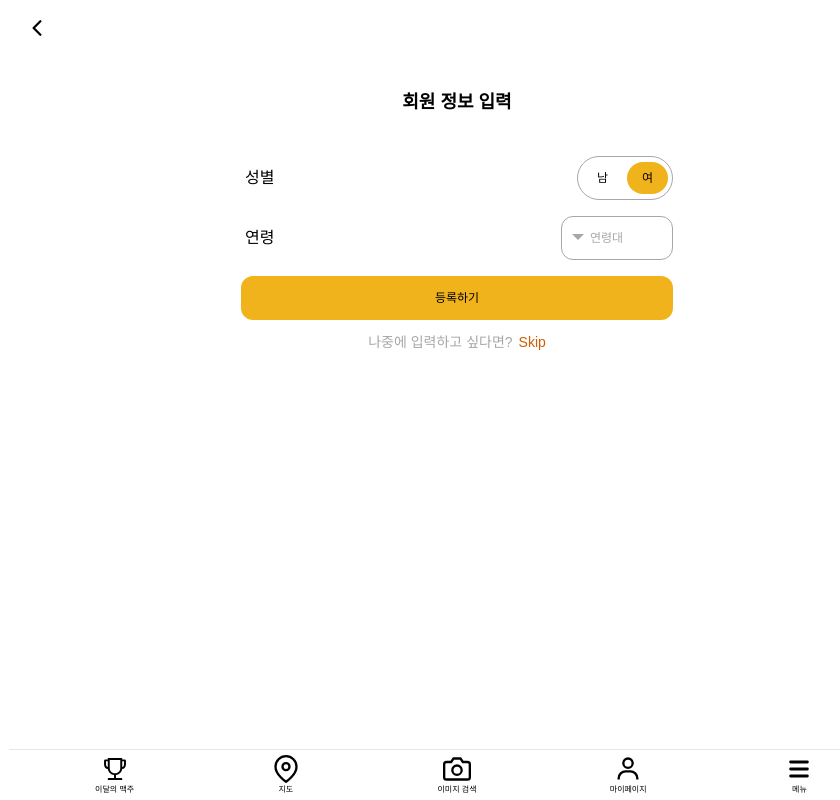
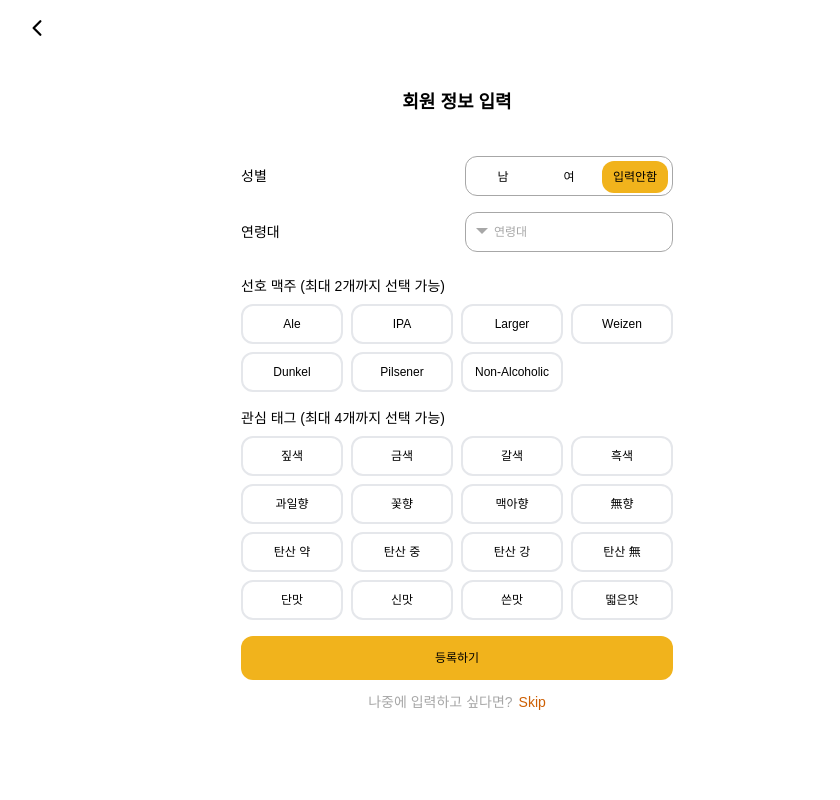
Before and after one commit to GetA-BEER/GetABeer, a Next.js app in the folder fe/: page /signup/information in a window 1280 px wide. Shown: the whole page, without its empty margins (183-1023 px from the left). Built offline with nearby package versions, Linux system fonts and the light colour scheme; a web font is replaced by a local one.

Commit message:
GB-53 style:회원 정보 입력 페이지 제작

```diff
--- /dev/null
+++ b/fe/components/signup/ InterestTag.tsx
@@ -0,0 +1,45 @@
+export default function InterestTag() {
+  const interestList = [
+    '짚색',
+    '금색',
+    '갈색',
+    '흑색',
+    '과일향',
+    '꽃향',
+    '맥아향',
+    '無향',
+    '탄산 약',
+    '탄산 중',
+    '탄산 강',
+    '탄산 無',
+    '단맛',
+    '신맛',
+    '쓴맛',
+    '떫은맛',
+  ];
+
+  return (
+    <div className="mx-2 mt-4">
+      <div className="text-sm">관심 태그 (최대 4개까지 선택 가능)</div>
+      <div className="grid grid-cols-4 my-2 gap-2 w-full items-center">
+        {interestList.map((el: string, idx: number) => (
+          <div key={idx.toString()}>
+            <input
+              type="checkbox"
+              name="interest"
+              id={el}
+              value={el}
+              className="peer hidden"
+            />
+            <label
+              htmlFor={el}
+              className="text-xs h-10 w-full inline-flex items-center justify-center cursor-pointer select-none rounded-xl p-1 text-center peer-checked: border-2 peer-checked:border-y-brown"
+            >
+              {el}
+            </label>
+          </div>
+        ))}
+      </div>
+    </div>
+  );
+}
--- a/fe/components/signup/AgeBox.tsx
+++ b/fe/components/signup/AgeBox.tsx
@@ -2,7 +2,7 @@ import { useState } from 'react';
 import { GoTriangleDown } from 'react-icons/go';
 
 export default function AgeBox() {
-  const pairingList = ['20대', '30대', '40대', '50대', '60대', '70대', '80대'];
+  const pairingList = ['20대', '30대', '40대', '50대', '60대 이상'];
   const [showModal, setShowModal] = useState(false);
   const [checked, setChecked] = useState(false);
   const [category, setCategory] = useState('연령대');
@@ -13,18 +13,20 @@ export default function AgeBox() {
     console.log(checked);
   };
   return (
+    <div className="flex justify-between">
+      <div className="m-2 self-center text-sm">연령대</div>
       <div className="m-2">
         <button
           onClick={() => setShowModal(!showModal)}
           className={`${
             checked ? 'text-black' : 'text-y-gray'
-        } flex items-center w-28  h-11 border border-y-gray pl-2 pr-3 py-1 text-xs rounded-xl cursor-pointer`}
+          } flex items-center w-52 h-10 border border-y-gray pl-2 pr-3 py-1 text-xs rounded-xl cursor-pointer`}
         >
           <GoTriangleDown className="w-4 h-4 mb-[2px] mr-1 text-y-gray" />
           <span>{category}</span>
         </button>
         {showModal ? (
-        <div className="relative w-28 h-0">
+          <div className="relative w-52 h-0">
             <ul className="bg-white border w-full text-xs rounded-lg x-20 z-20 absolute right-0">
               {pairingList.map((el: string, idx: number) => (
                 <li
@@ -47,5 +49,6 @@ export default function AgeBox() {
           <></>
         )}
       </div>
+    </div>
   );
 }
--- /dev/null
+++ b/fe/components/signup/BeerCategory.tsx
@@ -0,0 +1,36 @@
+export default function BeerCategory() {
+  const beerCategory = [
+    'Ale',
+    'IPA',
+    'Larger',
+    'Weizen',
+    'Dunkel',
+    'Pilsener',
+    'Non-Alcoholic',
+  ];
+
+  return (
+    <div className="mx-2 mt-4">
+      <div className="text-sm">선호 맥주 (최대 2개까지 선택 가능)</div>
+      <div className="grid grid-cols-4 my-2 gap-2 w-full items-center">
+        {beerCategory.map((el: string, idx: number) => (
+          <div key={idx.toString()}>
+            <input
+              type="checkbox"
+              name="category"
+              id={el}
+              value={el}
+              className="peer hidden"
+            />
+            <label
+              htmlFor={el}
+              className="text-xs h-10 w-full inline-flex items-center justify-center cursor-pointer select-none rounded-xl p-1 text-center peer-checked: border-2 peer-checked:border-y-brown"
+            >
+              {el}
+            </label>
+          </div>
+        ))}
+      </div>
+    </div>
+  );
+}
--- a/fe/components/signup/GenderBtn.tsx
+++ b/fe/components/signup/GenderBtn.tsx
@@ -1,8 +1,10 @@
-const list = ['남', '여'];
+const list = ['남', '여', '입력안함'];
 
 export default function GenderBtn() {
   return (
-    <div className="w-24 h-11 m-2 p-1 grid grid-cols-2 gap-1 mx-2 items-center rounded-full border border-y-gray">
+    <div className="flex justify-between">
+      <div className="m-2 self-center text-sm">성별</div>
+      <div className="h-10 w-52 m-2 p-1 grid grid-cols-3 mx-2 items-center rounded-xl border border-y-gray">
         {list.map((el: string, idx: number) => (
           <div key={idx.toString()}>
             <input
@@ -16,12 +18,13 @@ export default function GenderBtn() {
             />
             <label
               htmlFor={el}
-            className="text-xs block cursor-pointer select-none rounded-full p-2 text-center peer-checked:bg-y-gold"
+              className="text-xs block cursor-pointer select-none rounded-xl p-2 text-center peer-checked:bg-y-gold"
             >
               {el}
             </label>
           </div>
         ))}
       </div>
+    </div>
   );
 }
--- a/fe/pages/login/index.tsx
+++ b/fe/pages/login/index.tsx
@@ -1,5 +1,4 @@
 import SubmitBtn from '@/components/button/SubmitBtn';
-import NavBar from '@/components/NavBar';
 import { Input } from '@/components/inputs/Input';
 import Head from 'next/head';
 import { IoClose } from 'react-icons/io5';
@@ -45,7 +44,6 @@ export default function Login() {
           <NaverBtn onClick={handleClick} />
           <GoogleBtn onClick={handleClick} />
         </div>
-        <NavBar />
       </main>
     </>
   );
--- a/fe/pages/signup/information.tsx
+++ b/fe/pages/signup/information.tsx
@@ -1,10 +1,10 @@
 import SubmitBtn from '@/components/button/SubmitBtn';
-import NavBar from '@/components/NavBar';
-import { Input } from '@/components/inputs/Input';
 import Head from 'next/head';
 import { IoChevronBack } from 'react-icons/io5';
 import GenderBtn from '@/components/signup/GenderBtn';
 import AgeBox from '@/components/signup/AgeBox';
+import InterestTag from '@/components/signup/ InterestTag';
+import BeerCategory from '@/components/signup/BeerCategory';
 
 export default function Information() {
   const handleClick = (event: React.MouseEvent<HTMLElement>) => {};
@@ -23,14 +23,12 @@ export default function Information() {
         <div className="my-8 text-center text-lg bg-white rounded-lg font-semibold">
           회원 정보 입력
         </div>
-        <div className="m-auto max-w-md">
-          <div className="flex justify-between">
-            <div className="m-3 self-center">성별</div>
+        <div className="m-auto max-w-md ">
+          <div className="mb-4">
             <GenderBtn />
-          </div>
-          <div className="flex justify-between">
-            <div className="m-3 self-center">연령</div>
             <AgeBox />
+            <BeerCategory />
+            <InterestTag />
           </div>
           <SubmitBtn onClick={handleClick}>등록하기</SubmitBtn>
           <div className="my-3 flex justify-center gap-1.5 text-sm">
@@ -40,7 +38,6 @@ export default function Information() {
             <button className="flex text-y-brown">Skip</button>
           </div>
         </div>
-        <NavBar />
       </main>
     </>
   );
--- a/fe/pages/signup/signup.tsx
+++ b/fe/pages/signup/signup.tsx
@@ -1,5 +1,4 @@
 import SubmitBtn from '@/components/button/SubmitBtn';
-import NavBar from '@/components/NavBar';
 import { Input } from '@/components/inputs/Input';
 import Head from 'next/head';
 import { IoChevronBack } from 'react-icons/io5';
@@ -32,7 +31,6 @@ export default function Signup() {
             <button className="flex text-y-brown">로그인</button>
           </div>
         </div>
-        <NavBar />
       </main>
     </>
   );
```
Lines whose indentation alone changed are shown as unchanged.
